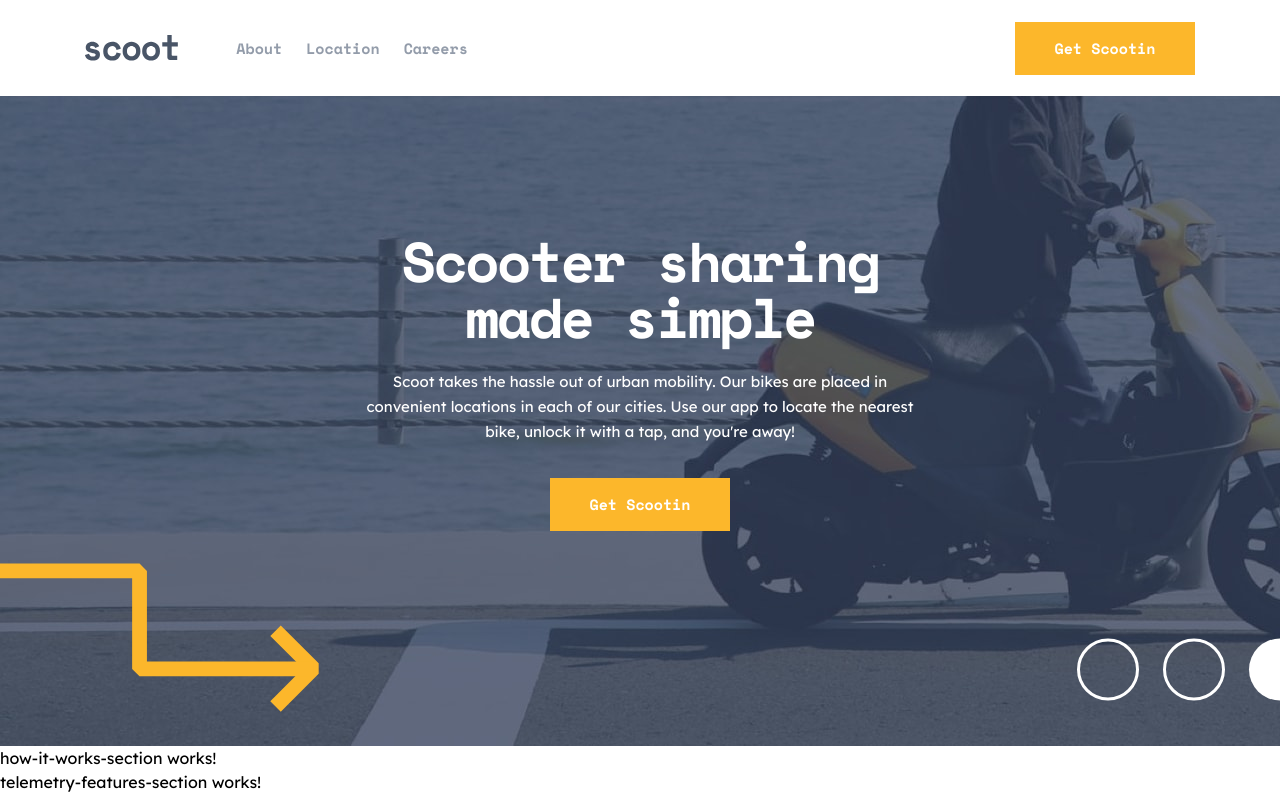
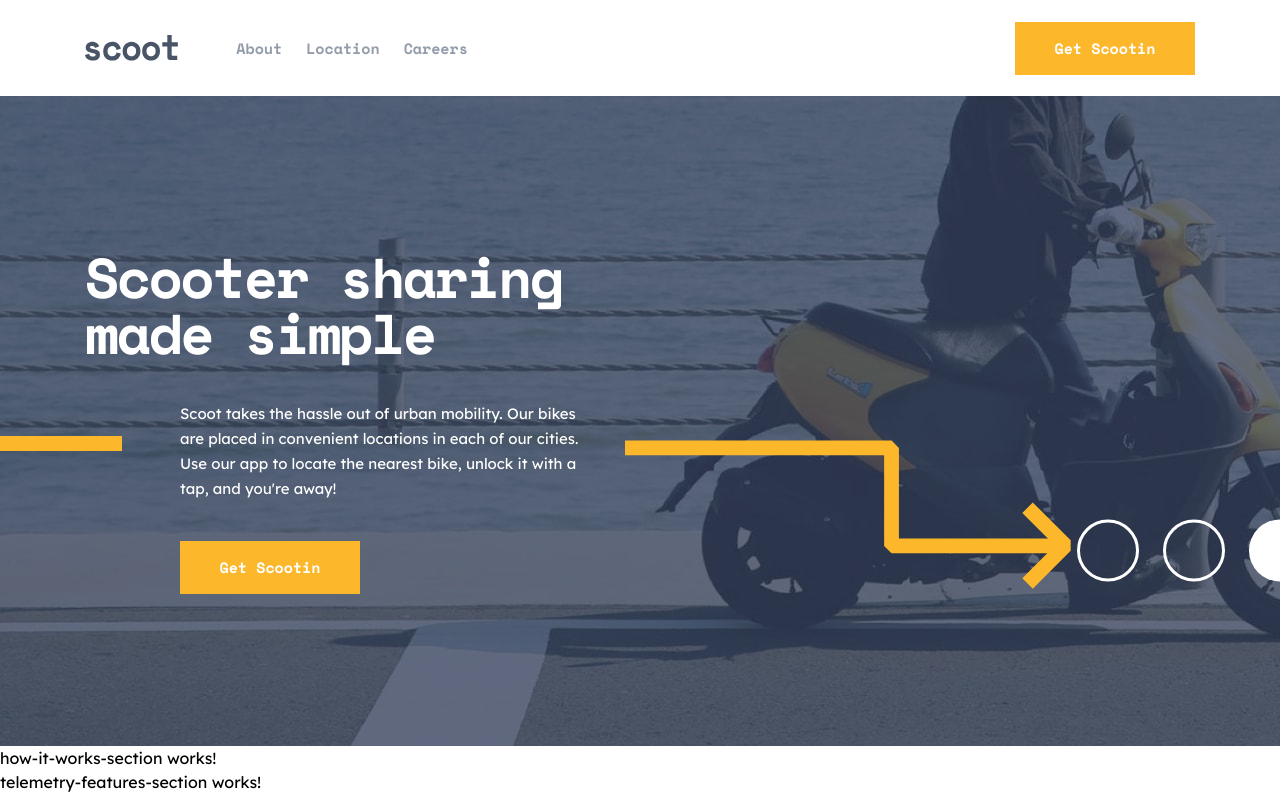
Before and after one commit to vanderms/scoot-multipage-website, an Angular app: page / in a window 1280 px wide. Shown: the top 797 px of the page. Built offline with nearby package versions, Linux system fonts and the light colour scheme.

Commit message:
feat: implement homepage hero section responsive design

```diff
--- a/src/app/components/sections/hero-section/hero-section.component.html
+++ b/src/app/components/sections/hero-section/hero-section.component.html
@@ -1,28 +1,31 @@
 <header
   class="relative surface-dark bg-hero-homepage h-[40.625rem] w-full overflow-hidden">
-  <div class="container relative z-10 pt-[7.1875rem] md:pt-[8.5625rem]">
-    <div class="max-w-[35.8125rem] mx-auto">
-      <h1 class="heading-xl text-center">Scooter sharing made simple</h1>
-      <p class="body-xl text-center mt-6">Scoot takes the hassle out of urban mobility.
-        Our
-        bikes are placed
-        in convenient locations
-        in each of our cities. Use our app to locate the nearest bike, unlock it with a
-        tap,
-        and
-        you&apos;re away!</p>
-      <a routerLink="/" class="button-primary w-[11.25rem] mx-auto mt-[2.125rem]">Get
-        Scootin</a>
+  <div class="container relative z-10 pt-[7.1875rem] md:pt-[8.5625rem] xl:pt-[9.5625rem]">
+    <h1 class="heading-xl text-center max-w-[35.8125rem] mx-auto xl:mx-0
+        xl:max-w-[31.25rem] xl:text-left">
+      Scooter sharing made
+      simple</h1>
+    <p class="body-xl text-center mt-6 max-w-[35.8125rem] mx-auto xl:mr-0 xl:ml-[5.9375rem]
+        xl:mt-10 xl:max-w-[25.3125rem] xl:text-left">
+      Scoot takes the hassle out of urban mobility. Our bikes are placed in convenient
+      locations in each of our cities. Use our app to locate the nearest bike, unlock it
+      with a tap, and you&apos;re away!</p>
+    <a routerLink="/"
+      class="button-primary w-[11.25rem] mx-auto mt-[2.125rem] xl:mr-0 xl:ml-[5.9375rem] xl:mt-10">
+      Get Scootin
+    </a>
+    <div
+      class="hidden xl:block absolute z-20 top-[21.25rem] w-[12.625rem] left-[-10.3125rem]">
+      <span class="bg-line-pattern"></span>
     </div>
   </div>
-  <div
-    class="absolute z-20 bottom-[2.125rem] left-[-19.5rem] w-[27.875rem] md:left-[-7.9375rem]">
+  <div class="absolute z-20 bottom-[2.125rem] left-[-19.5rem] w-[27.875rem] md:left-[-7.9375rem]
+      xl:bottom-[9.8125rem] xl:left-[calc(33.75rem_+_max(50vw_-_34.6875rem,0rem))]">
     <span class="bg-right-arrow-pattern"></span>
   </div>
 
-  <div
-    class="hidden md:block md:absolute md:z-20 md:bottom-[2.8125rem] md:right-[-1.9375rem] md:w-[14.625rem]">
+  <div class="hidden md:block md:absolute md:z-20 md:bottom-[2.8125rem] md:right-[-1.9375rem]
+      md:w-[14.625rem] xl:bottom-[10.25rem]">
     <span class="bg-white-circles-pattern"></span>
   </div>
-
 </header>
--- a/src/styles.css
+++ b/src/styles.css
@@ -1,6 +1,8 @@
 @tailwind base;
 @tailwind components;
 @tailwind utilities;
+
+/*xl-lateral-margin: max(50vw_-_34.6875rem,0rem)*/
 
 @layer base {
   html {
@@ -213,6 +215,11 @@
     padding-bottom: 26.9230769%;
   }
 
+  .bg-line-pattern {
+    @apply bg-pattern-container;
+    padding-bottom: 7.422535%;
+  }
+
   .bg-white-circles-pattern::before {
     @apply bg-image;
     background-image: url("assets/patterns/white-circles.svg");
@@ -221,6 +228,11 @@
   .bg-right-arrow-pattern::before {
     @apply bg-image;
     background-image: url("assets/patterns/right-arrow.svg");
+  }
+
+  .bg-line-pattern::before {
+    @apply bg-image;
+    background-image: url("assets/patterns/line.svg");
   }
 
   .bg-hero-homepage::before {
```
